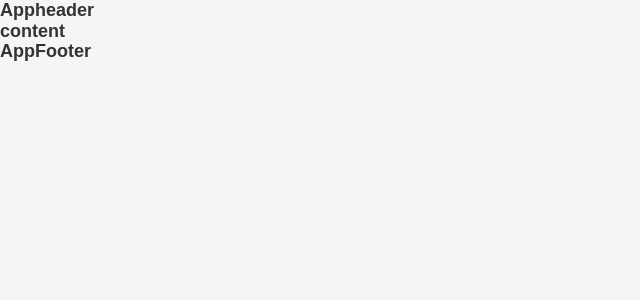
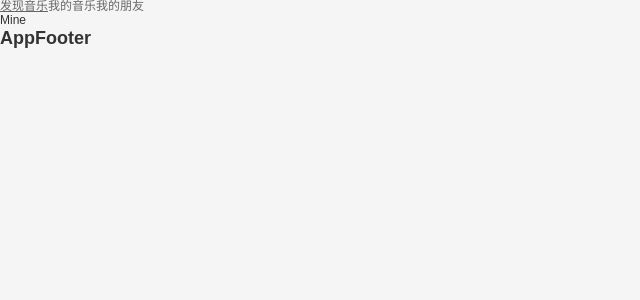
Before and after one commit to YangJ0605/react-WYYMusic, a React (Create React App) app: page /#/mine in a window 1280 px wide. Shown: the top 300 px of the page, without its empty margins (0-640 px from the left). Built offline with nearby package versions, Linux system fonts and the light colour scheme.

Commit message:
路由结构配置

```diff
--- a/package.json
+++ b/package.json
@@ -12,6 +12,7 @@
     "@types/react": "^16.9.0",
     "@types/react-dom": "^16.9.0",
     "@types/react-router-config": "^5.0.1",
+    "@types/react-router-dom": "^5.1.5",
     "craco-alias": "^2.1.1",
     "normalize.css": "^8.0.1",
     "react": "^16.13.1",
--- a/src/App.tsx
+++ b/src/App.tsx
@@ -1,14 +1,19 @@
 import React, { memo } from 'react'
+import {renderRoutes} from 'react-router-config'
+import {HashRouter as Router} from 'react-router-dom'
+
+import routes from './router'
+
 import AppHeader from '@/components/app-header'
 import AppFooter from '@/components/app-footer'
 
 
 export default memo(function App() {
   return (
-    <div>
+    <Router>
       <AppHeader/>
-      <h2>content</h2>
+      {renderRoutes(routes)}
       <AppFooter/>
-    </div>
+    </Router>
   )
 })
--- a/src/components/app-header/index.tsx
+++ b/src/components/app-header/index.tsx
@@ -1,9 +1,12 @@
 import React, { memo } from 'react'
+import {NavLink} from 'react-router-dom'
 
 export default memo(function AppHeader() {
   return (
     <div>
-      <h2>Appheader</h2>
+      <NavLink to='/'>发现音乐</NavLink>
+      <NavLink to='/mine'>我的音乐</NavLink>
+      <NavLink to='/friend'>我的朋友</NavLink>
     </div>
   )
 })
--- /dev/null
+++ b/src/pages/discover/index.tsx
@@ -0,0 +1,9 @@
+import React, { memo } from 'react'
+
+export default memo(function Discover() {
+  return (
+    <div>
+      Discover
+    </div>
+  )
+})
--- /dev/null
+++ b/src/pages/friend/index.tsx
@@ -0,0 +1,9 @@
+import React, { memo } from 'react'
+
+export default memo(function Friend() {
+  return (
+    <div>
+      Friend
+    </div>
+  )
+})
--- /dev/null
+++ b/src/pages/mine/index.tsx
@@ -0,0 +1,9 @@
+import React, { memo } from 'react'
+
+export default memo(function Mine() {
+  return (
+    <div>
+      Mine
+    </div>
+  )
+})
--- /dev/null
+++ b/src/router/index.tsx
@@ -0,0 +1,26 @@
+import {RouteConfig} from 'react-router-config'
+
+import Mine from '@/pages/mine'
+import Discover from '@/pages/discover'
+import Friend from '@/pages/friend'
+
+
+
+const routes: RouteConfig[] = [
+  {
+    component: Discover,
+    path: '/',
+    exact: true
+  },
+  {
+    component:Mine,
+    path: '/mine'
+  },
+  {
+    component: Friend,
+    path: '/friend'
+  }
+]
+
+
+export default routes
```
Also changed, not shown: 1 other file (tests, documents, lock files or other folders).
